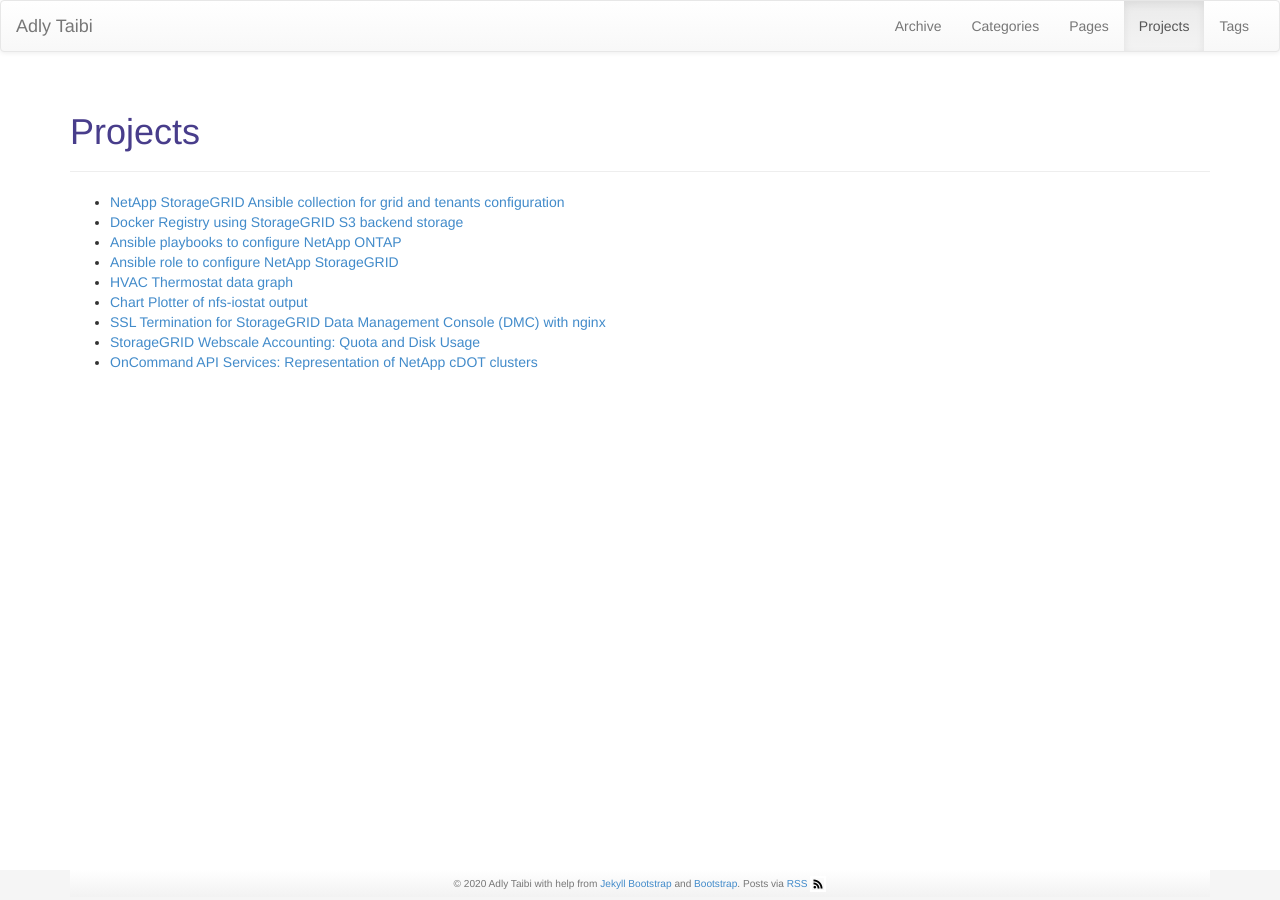
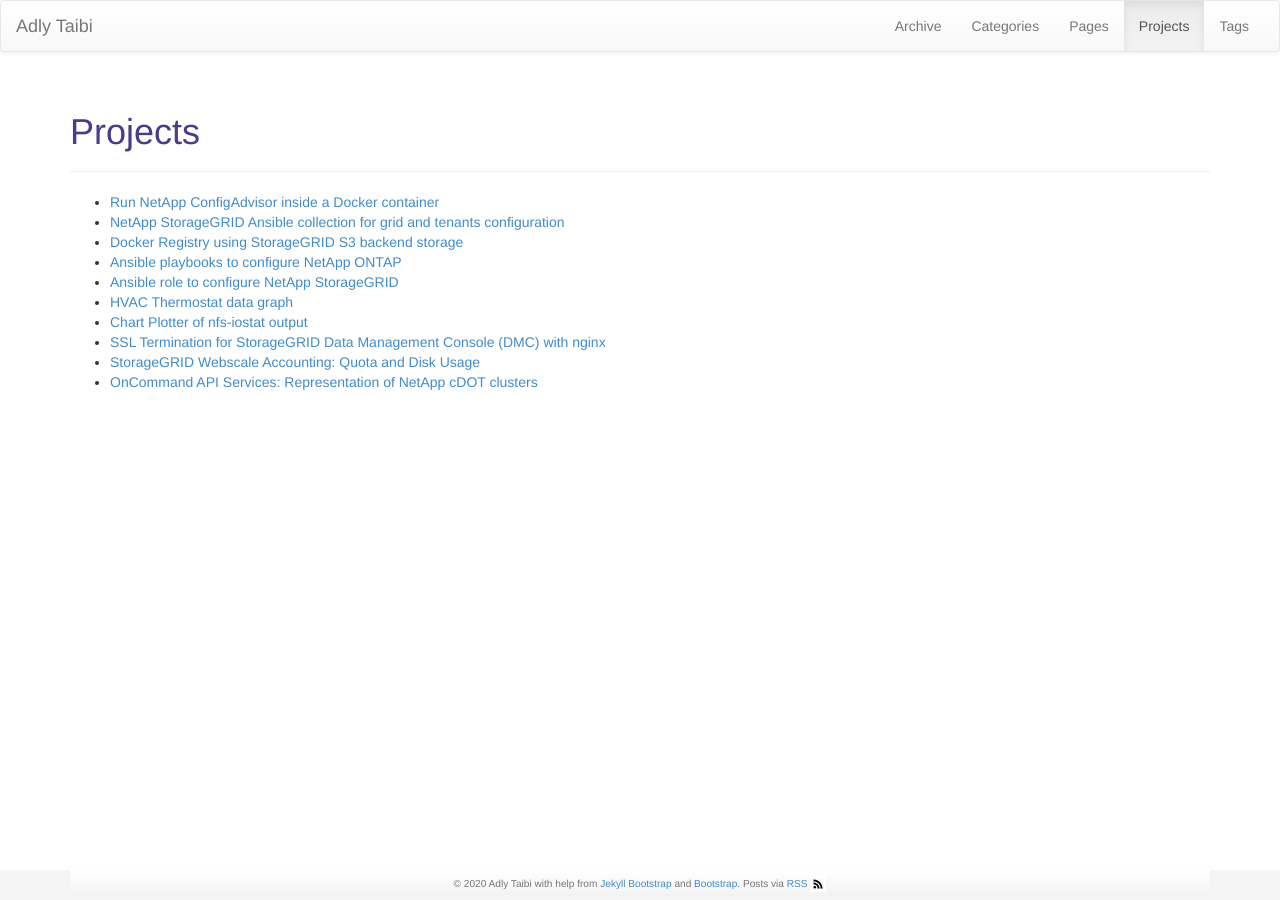
Before and after one commit to adlytaibi/adlytaibi.github.io, a Jekyll site: the page built from pages/projects.md, in a window 1280 px wide. Built offline with Jekyll 4.4.1, drawn with Linux system fonts in a browser that asks for light colours.

Commit message:
add Run NetApp ConfigAdvisor inside a Docker container

```diff
--- a/pages/projects.md
+++ b/pages/projects.md
@@ -5,6 +5,7 @@ description: Projects on GitHub
 group: navigation
 ---
 
+- [Run NetApp ConfigAdvisor inside a Docker container](https://adlytaibi.github.io/configadvisor)
 - [NetApp StorageGRID Ansible collection for grid and tenants configuration](https://adlytaibi.github.io/ansible_collections_sgws)
 - [Docker Registry using StorageGRID S3 backend storage](https://adlytaibi.github.io/sg-registry)
 - [Ansible playbooks to configure NetApp ONTAP](https://adlytaibi.github.io/ontap_config)
```
